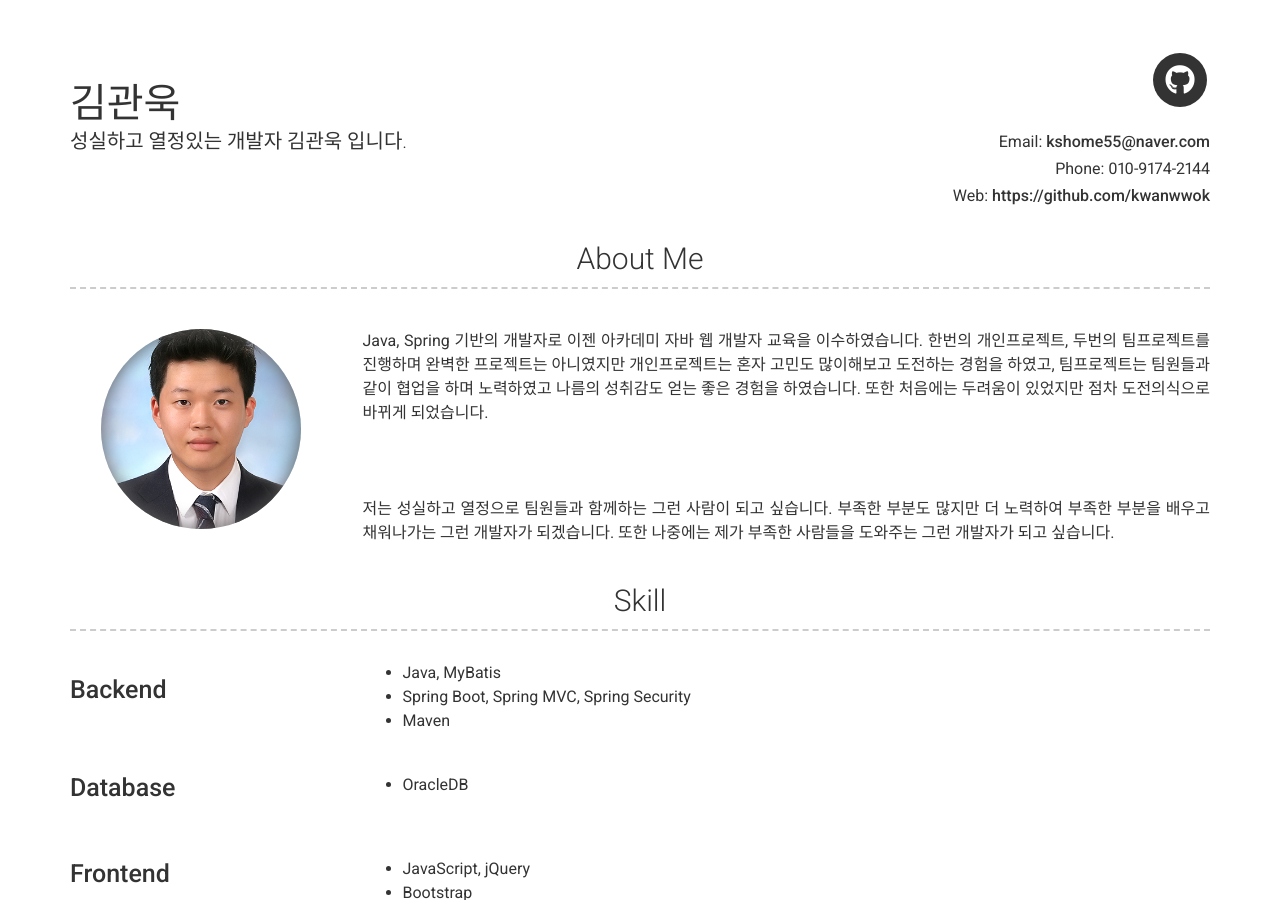
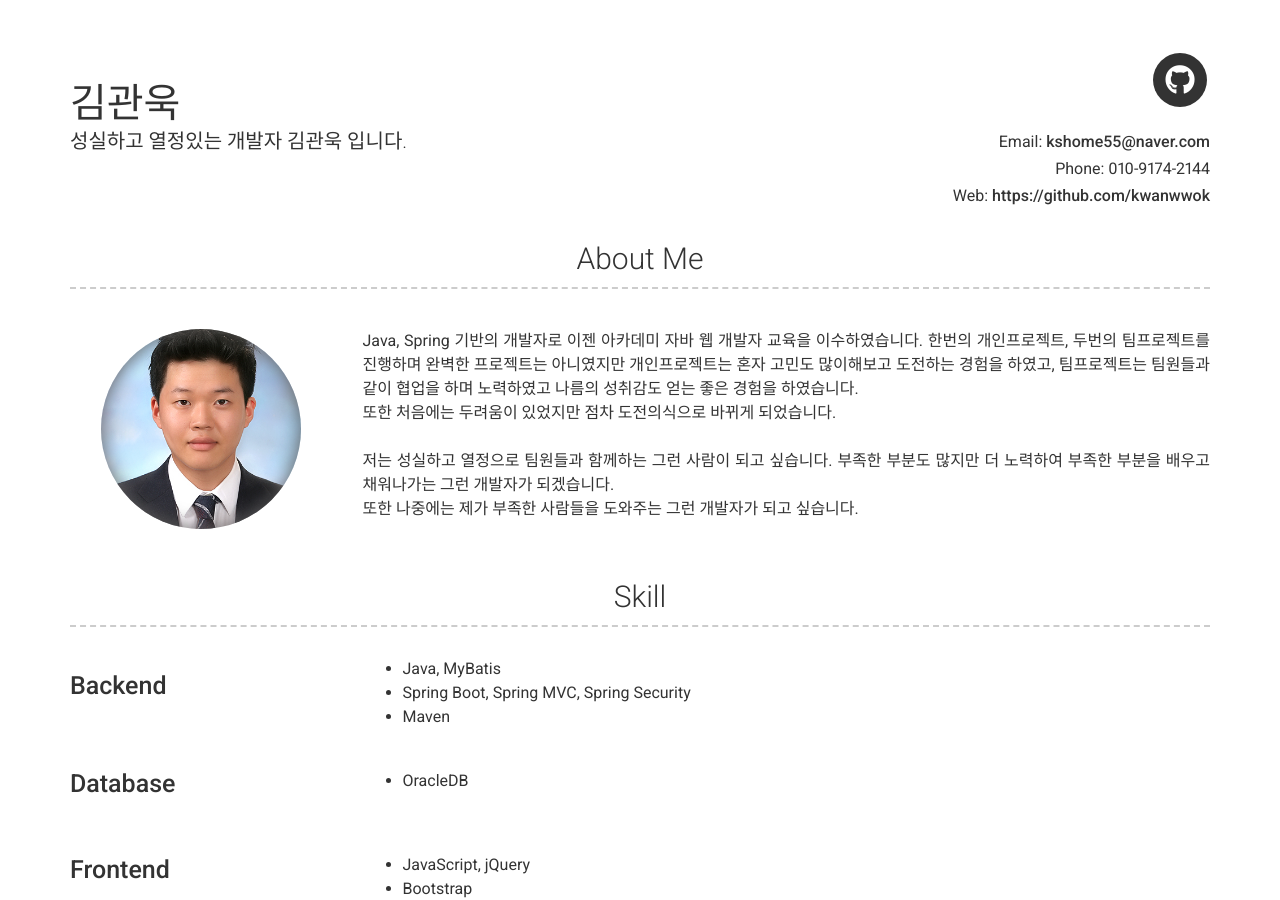
Before and after one commit to kwanwwok/resume, a Jekyll site: the page built from index.md, in a window 1280 px wide and 900 px high. Built offline with Jekyll 4.4.1, drawn with Linux system fonts in a browser that asks for light colours; nearby versions of some CDN libraries; part of the change alters nothing that is shown.

```diff
--- a/_config.yml
+++ b/_config.yml
@@ -55,10 +55,9 @@ about_profile_image: images/profile.jpg
 about_content: | # this will include new lines to allow paragraphs
   Java, Spring 기반의 개발자로 이젠 아카데미 자바 웹 개발자 교육을 이수하였습니다. 한번의 개인프로젝트, 두번의 팀프로젝트를 진행하며
   완벽한 프로젝트는 아니였지만 개인프로젝트는 혼자 고민도 많이해보고 도전하는 경험을 하였고, 팀프로젝트는 팀원들과 같이 협업을 하며 노력하였고 나름의 성취감도 얻는 좋은 경험을 하였습니다.
-  또한 처음에는 두려움이 있었지만 점차 도전의식으로 바뀌게 되었습니다.<br/><br/>
-  <br/><br/>
+  <br/>또한 처음에는 두려움이 있었지만 점차 도전의식으로 바뀌게 되었습니다.<br/><br/>
   저는 성실하고 열정으로 팀원들과 함께하는 그런 사람이 되고 싶습니다.
-  부족한 부분도 많지만 더 노력하여 부족한 부분을 배우고 채워나가는 그런 개발자가 되겠습니다.
+  부족한 부분도 많지만 더 노력하여 부족한 부분을 배우고 채워나가는 그런 개발자가 되겠습니다.<br/>
   또한 나중에는 제가 부족한 사람들을 도와주는 그런 개발자가 되고 싶습니다.
 
 content:
```
